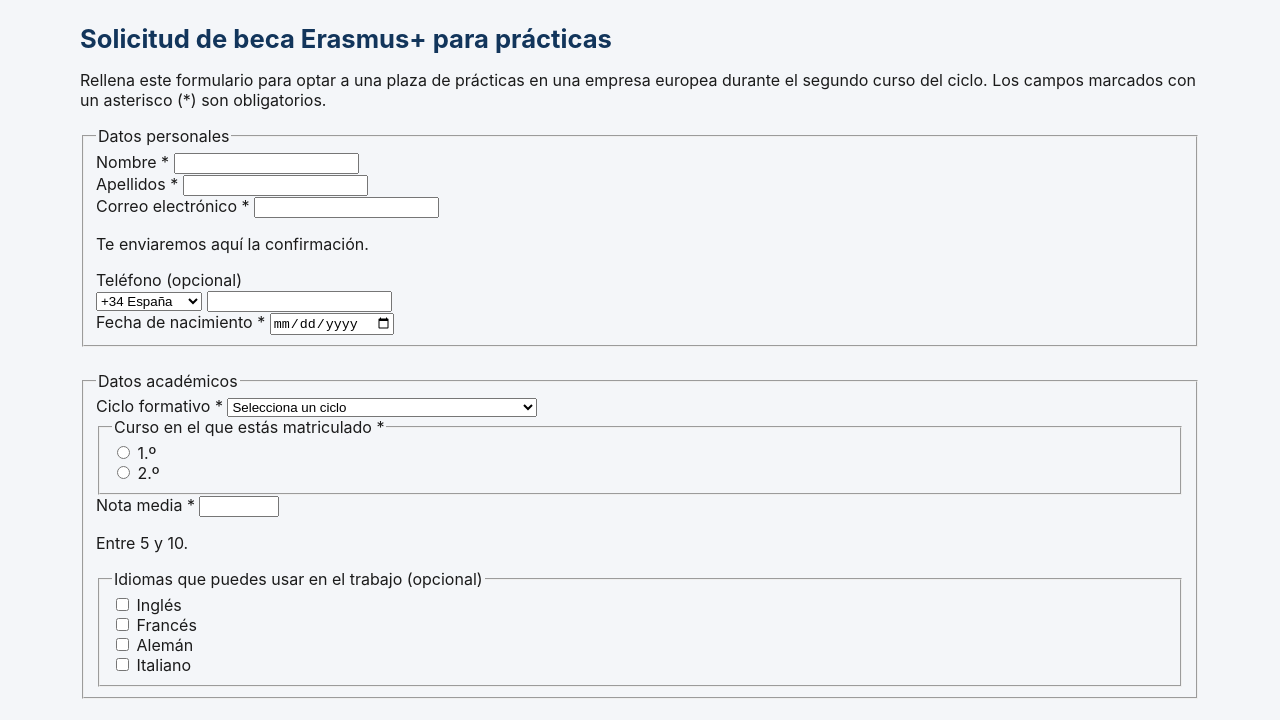
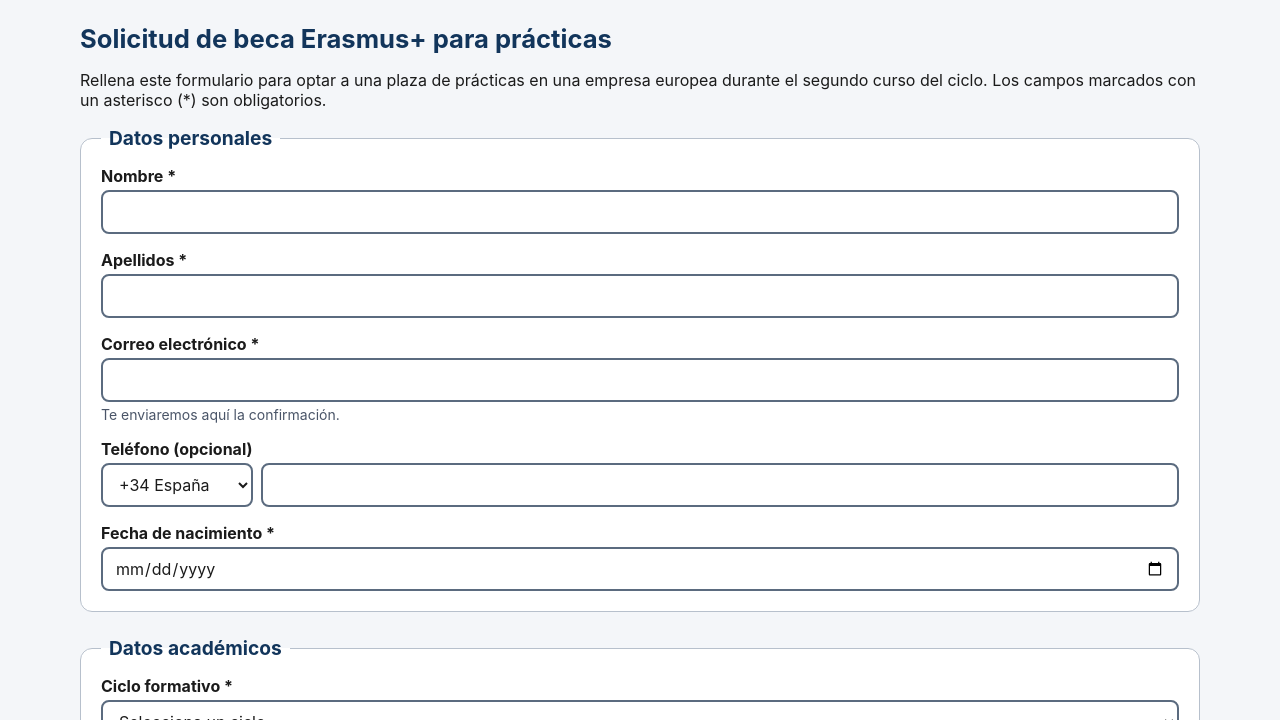
Before and after one commit to kmirass/diw-flexbox1-garcia-david, a plain HTML site: page index.html in a window 1280 px wide. Shown: the part 76-796 px from the top of the page. Drawn offline with Linux system fonts and the light colour scheme.

Commit message:
grupos y campos

```diff
--- a/styles/estilos.css
+++ b/styles/estilos.css
@@ -157,3 +157,80 @@ body {
 .ayuda__texto {
     margin: 0;
 }
+
+/* grupos */
+
+.grupo {
+    min-width: 0;
+    margin: 0;
+    padding: 1rem 1.25rem 1.25rem;
+    border: 1px solid #b7c0cc;
+    border-radius: 0.75rem;
+    background-color: #fff;
+}
+
+.grupo__titulo {
+    padding: 0 0.5rem;
+    font-size: 1.2rem;
+    font-weight: bold;
+    color: #12355b;
+}
+
+.grupo__campos {
+    display: grid;
+    grid-template-columns: minmax(0, 1fr);
+    gap: 1rem;
+}
+
+/* campos */
+
+.campo {
+    display: grid;
+    align-content: start;
+    gap: 0.25rem;
+
+    min-width: 0;
+}
+
+.campo__etiqueta {
+    font-weight: bold;
+}
+
+.campo__control {
+    box-sizing: border-box;
+    width: 100%;
+    min-width: 0;
+    min-height: 2.75rem;
+    padding: 0.5rem 0.75rem;
+
+    border: 2px solid #5b6b7f;
+    border-radius: 0.5rem;
+
+    font: inherit;
+    color: #1b1b1b;
+    background-color: #fff;
+    resize: vertical;
+}
+
+.campo__control:user-invalid {
+    border-color: #b3261e;
+}
+
+.campo__ayuda {
+    margin: 0;
+    font-size: 0.875rem;
+    color: #4a5568;
+}
+
+.campo__pie {
+    display: grid;
+    gap: 0.25rem;
+}
+
+/* telefono */
+
+.telefono {
+    display: grid;
+    grid-template-columns: minmax(6rem, 9.5rem) minmax(0, 1fr);
+    gap: 0.5rem;
+}
```
